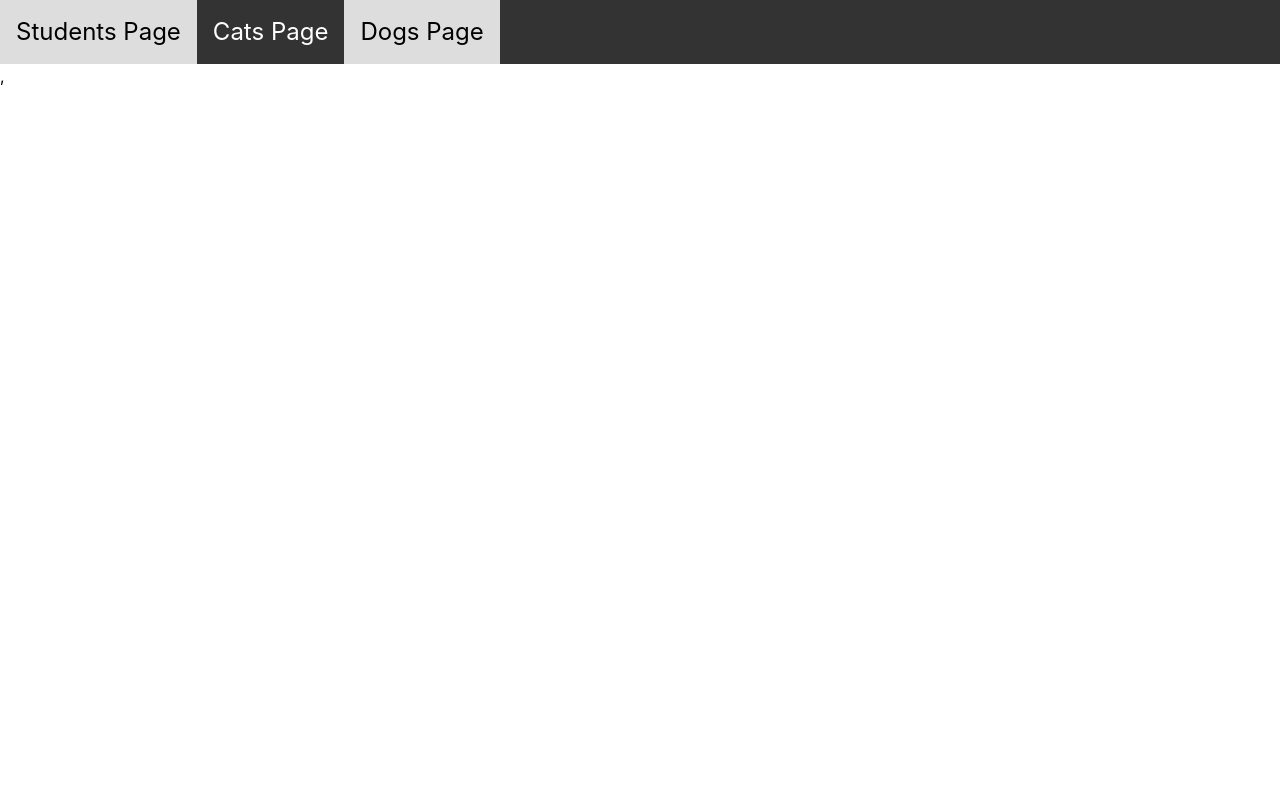
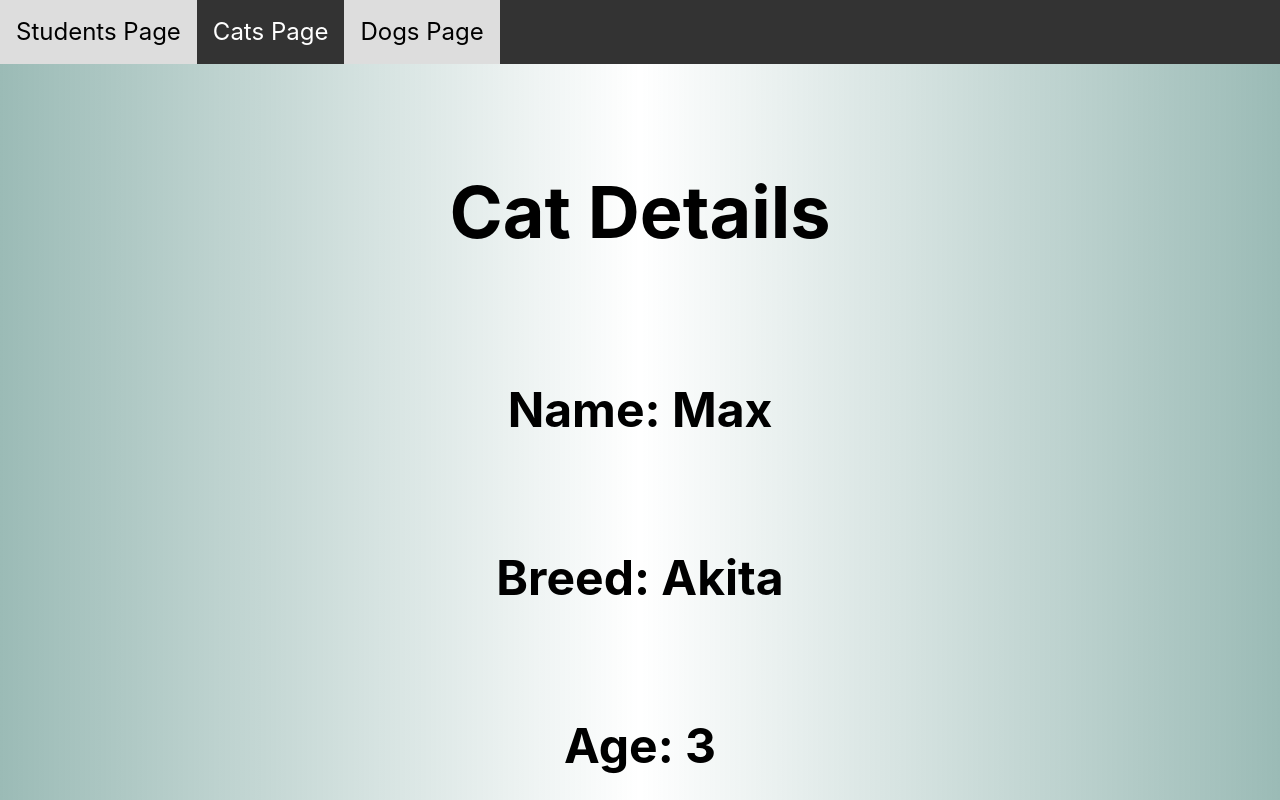
Before and after one commit to lmerrin/cat-dog, a React (Vite) app: page /dogs/1 in a window 1280 px wide. Built offline with nearby package versions, Linux system fonts and the light colour scheme.

Commit message:
Create new component Dog Details Page with dynamic route

```diff
--- a/src/App.jsx
+++ b/src/App.jsx
@@ -4,6 +4,7 @@ import Students from "./Routes/Students/Students";
 import Cats from "./Routes/Cats/Cats";
 import Dogs from "./Routes/Dogs/Dogs";
 import CatDetailsPage from "./Routes/CatDetailsPage";
+import DogDetailsPage from "./Routes/DogDetailsPage";
 
 import "./App.css";
 
@@ -28,6 +29,7 @@ function App() {
         <Route path="/cats" element={<Cats />} />
         <Route path="/dogs" element={<Dogs />} />
         <Route path="/cats/:catId" element={<CatDetailsPage />}/>
+        <Route path="/dogs/:dogId" element={<DogDetailsPage />}/>
       </Routes>
     </>
   );
--- a/src/Routes/CatDetailsPage.jsx
+++ b/src/Routes/CatDetailsPage.jsx
@@ -1,4 +1,3 @@
-import React from "react";
 import { cats } from "../data";
 import { useParams } from "react-router";
 
--- a/src/Routes/DogDetailsPage.jsx
+++ b/src/Routes/DogDetailsPage.jsx
@@ -0,0 +1,18 @@
+import React from 'react'
+import { dogs } from '../data';
+import { useParams } from "react-router";
+
+export default function DogDetailsPage() {
+const params = useParams();
+const dogId = Number(params.dogId);
+
+const singleDog = dogs.find((dog) => dog.id === dogId);
+  return (
+    <div className="page">
+    <h2>Cat Details</h2>
+    <p>Name: {singleDog.name}</p>
+    <p>Breed: {singleDog.breed}</p>
+    <p>Age: {singleDog.age}</p>
+  </div>
+  )
+}
```
